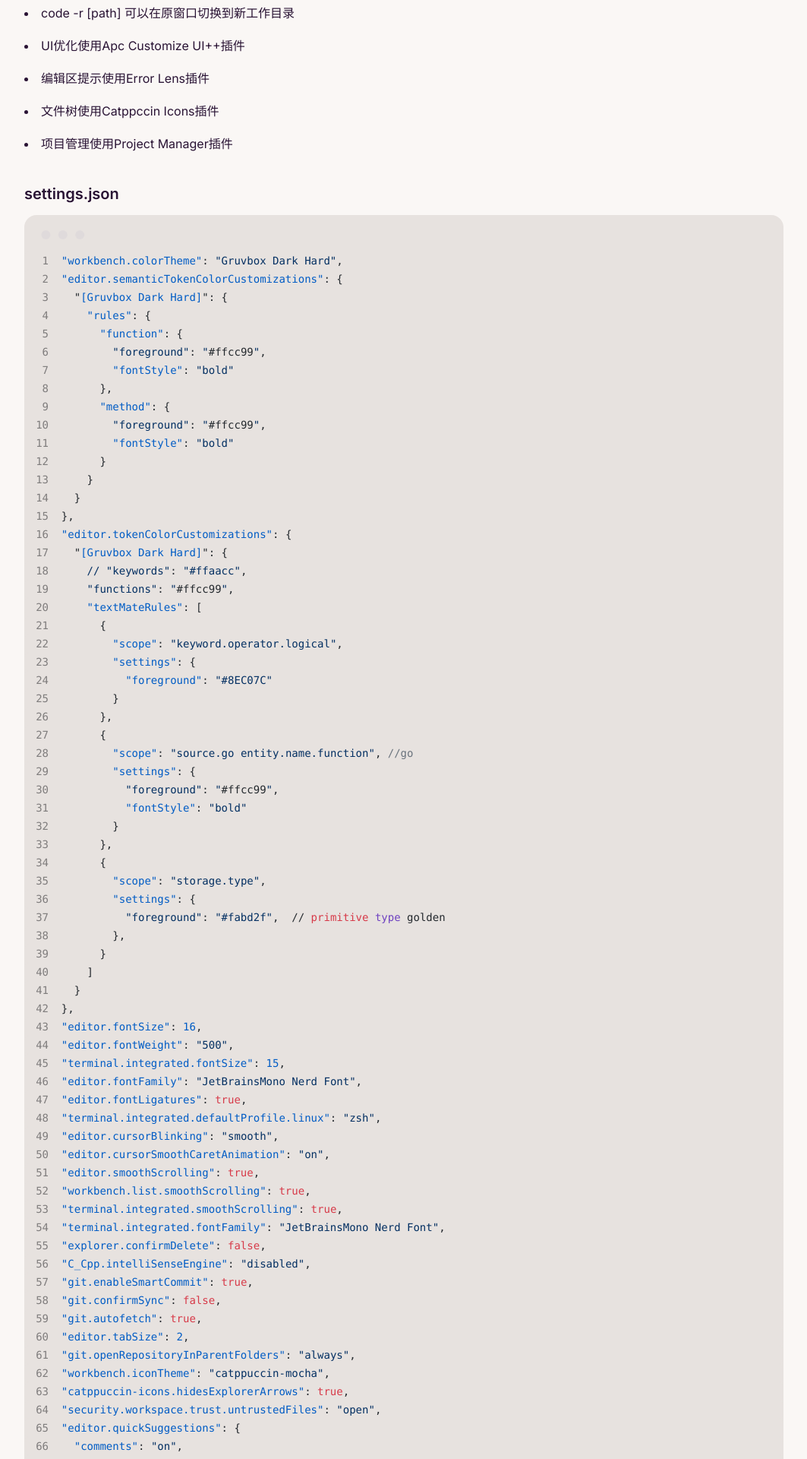
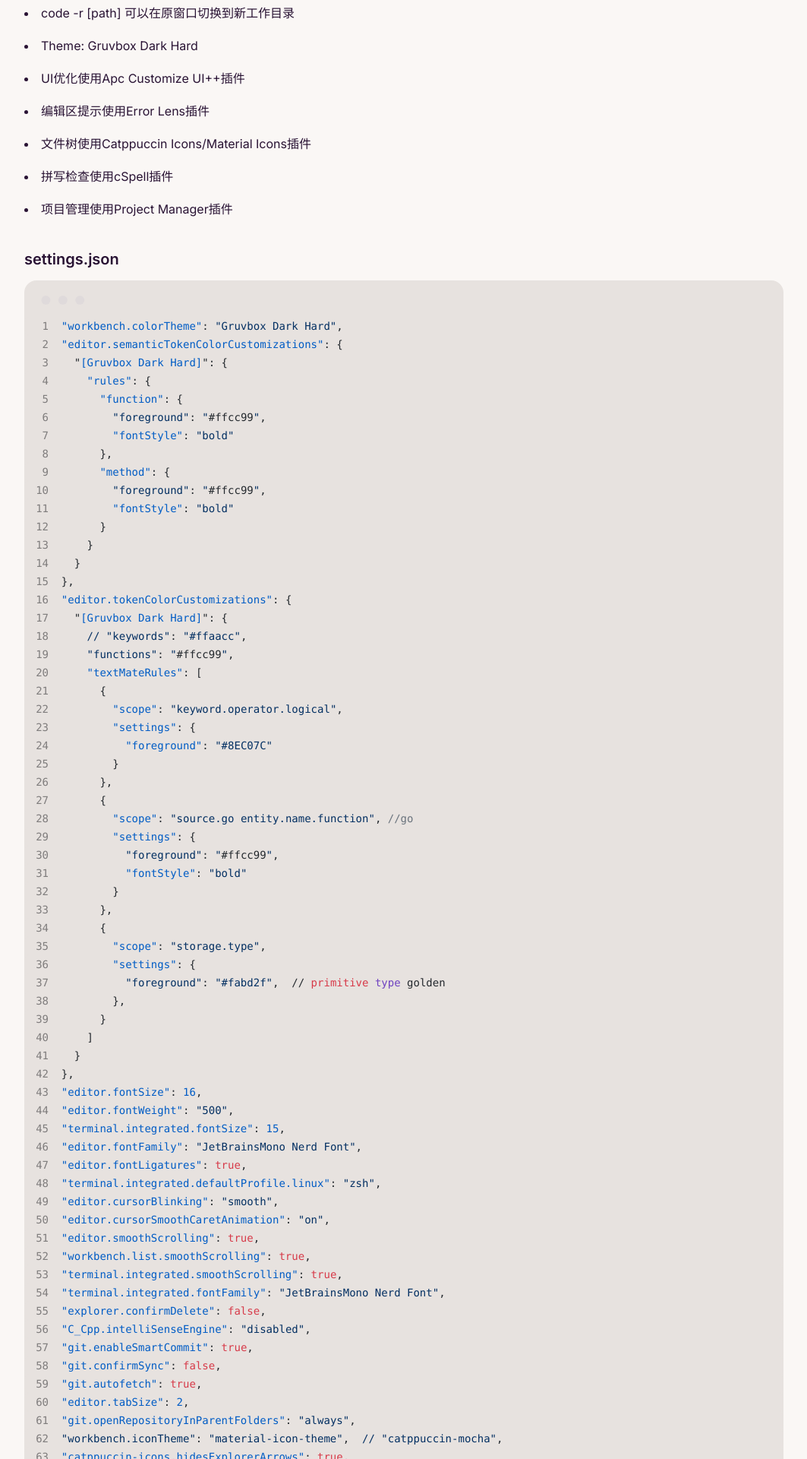
Before and after one commit to xyt-dev/webnotes, a Next.js app: page /configs in a window 1280 px wide. Shown: the part 5680-7600 px from the top of the page at 76% size, without its empty margins (108-1171 px from the left). Built offline with nearby package versions, Linux system fonts and the light colour scheme.

Commit message:
update vscode config

```diff
--- a/src/app/configs/page.tsx
+++ b/src/app/configs/page.tsx
@@ -174,9 +174,11 @@ export default function EnglishPage() {
       <h2>VSCode Config</h2>
       <li>ArchLinux 下使用 yay -S visual-studio-code-bin 以安装正常版本 VSCode<br/></li>
       <li>code -r [path] 可以在原窗口切换到新工作目录<br/></li>
+      <li>Theme: Gruvbox Dark Hard</li>
       <li>UI优化使用Apc Customize UI++插件</li>
       <li>编辑区提示使用Error Lens插件</li>
-      <li>文件树使用Catppccin Icons插件</li>
+      <li>文件树使用Catppuccin Icons/Material Icons插件</li>
+      <li>拼写检查使用cSpell插件</li>
       <li>项目管理使用Project Manager插件</li>
       <h3>settings.json</h3>
       <DaisyCode>
@@ -241,8 +243,11 @@ export default function EnglishPage() {
         <span>"git.autofetch": true,</span>
         <span>"editor.tabSize": 2,</span>
         <span>"git.openRepositoryInParentFolders": "always",</span>
-        <span>"workbench.iconTheme": "catppuccin-mocha",</span>
+        <span>"workbench.iconTheme": "material-icon-theme",  // "catppuccin-mocha",</span>
         <span>"catppuccin-icons.hidesExplorerArrows": true,</span>
+        <span>"material-icon-theme.hidesExplorerArrows": true,</span>
+        <span>"material-icon-theme.folders.color": "#ffaacc",</span>
+        <span>"material-icon-theme.files.color": "#ffaacc",</span>
         <span>"security.workspace.trust.untrustedFiles": "open",</span>
         <span>"editor.quickSuggestions": &#123;</span>
         <span>  "comments": "on",</span>
@@ -308,6 +313,12 @@ export default function EnglishPage() {
         <span>"projectManager.git.baseFolders": [</span>
         <span>    // "$home/CodeSpace"  // git projects base folder</span>
         <span>],</span>
+        <span>"cSpell.diagnosticLevel": "Hint",</span>
+        <span>"cSpell.minWordLength": 5,</span>
+        <span>// add user words:</span>
+        <span>"cSpell.userWords": [</span>
+        <span>    "gruvbox",</span>
+        <span>]</span>
       </DaisyCode>
       <h3>keybindings.json:</h3>
       <DaisyCode>
```
